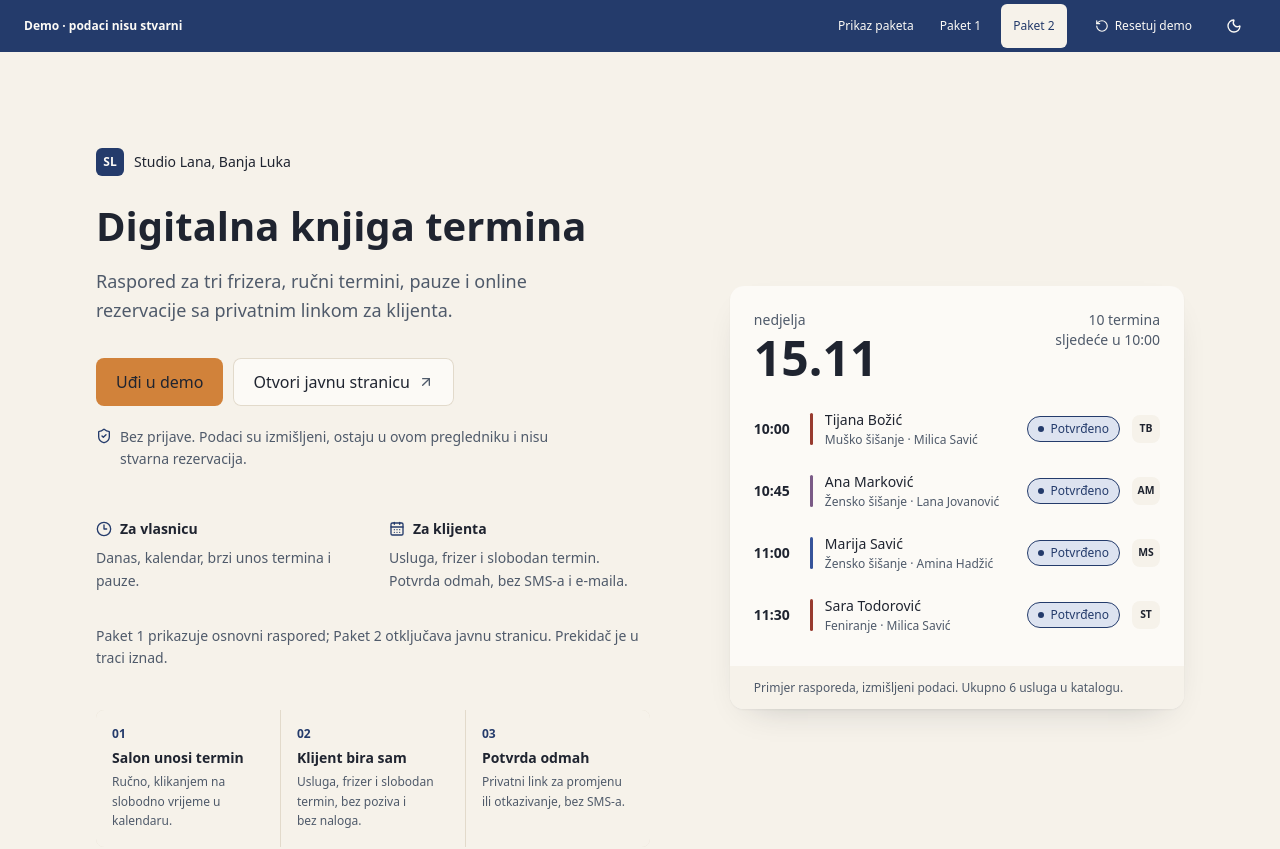
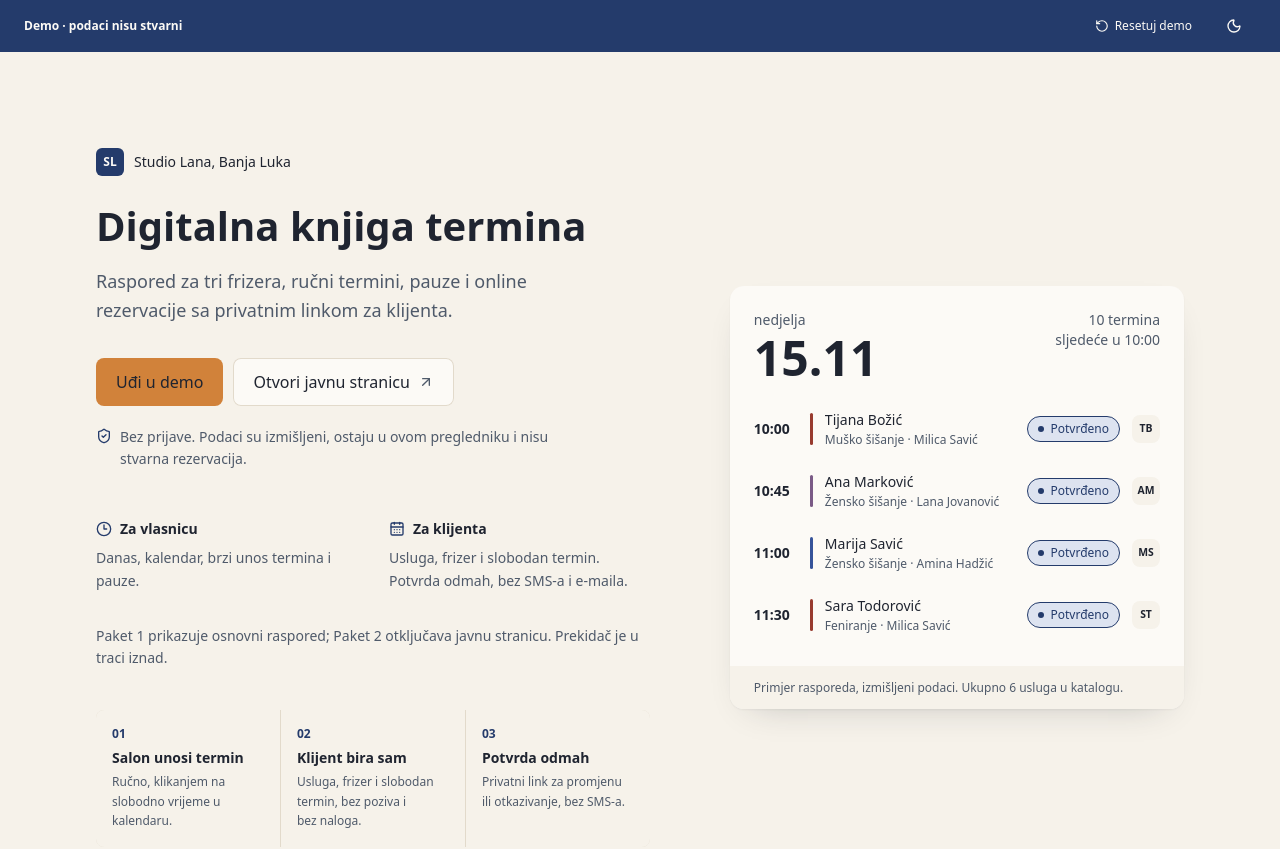
Before and after one commit to dzenanramic/moj-friz, a React (Vite) app in the folder frontend/: page / in a window 1280 px wide. Shown: the top 849 px of the page. Built offline with nearby package versions, Linux system fonts and the light colour scheme; a web font is replaced by a local one.

Commit message:
removed version buttons

```diff
--- a/frontend/src/app/DemoBanner.tsx
+++ b/frontend/src/app/DemoBanner.tsx
@@ -6,59 +6,12 @@ import { toast } from 'sonner'
 import { ConfirmDialog } from '@/components/ui/Modal'
 import { ThemeToggle } from '@/components/ui/ThemeToggle'
 import { gatewayErrorMessage } from '@/data/gateway'
-import { useResetDemo, useSalon, useSetDemoLevel } from '@/data/queries'
-import { cn } from '@/lib/cn'
-
-import type { PlanLevel } from '@/data/types'
-
-function LevelButton({
-  level,
-  active,
-  pending,
-  onClick,
-}: {
-  level: PlanLevel
-  active: boolean
-  pending: boolean
-  onClick: () => void
-}) {
-  const label = level === 'level_1' ? 'Paket 1' : 'Paket 2'
-  return (
-    <button
-      type="button"
-      aria-pressed={active}
-      aria-label={`Prikaži ${label}`}
-      disabled={pending}
-      onClick={onClick}
-      className={cn(
-        'min-h-11 rounded-sm px-3 text-xs font-medium transition-colors focus-visible:outline-2 focus-visible:outline-offset-2 focus-visible:outline-on-primary dark:focus-visible:outline-primary',
-        active
-          ? 'bg-paper text-primary dark:bg-primary dark:text-on-primary'
-          : 'text-on-primary hover:bg-primary-hover dark:text-ink dark:hover:bg-paper',
-      )}
-    >
-      {label}
-    </button>
-  )
-}
+import { useResetDemo } from '@/data/queries'
 
 export function DemoBanner() {
   const navigate = useNavigate()
-  const salon = useSalon()
-  const setLevel = useSetDemoLevel()
   const resetDemo = useResetDemo()
   const [confirmReset, setConfirmReset] = useState(false)
-  const level = salon.data?.plan ?? 'level_2'
-
-  const changeLevel = (next: PlanLevel) => {
-    if (next === level) return
-    setLevel.mutate(next, {
-      onSuccess: () => {
-        toast.success(`Prikaz je prebačen na ${next === 'level_1' ? 'Paket 1' : 'Paket 2'}.`)
-      },
-      onError: (error) => toast.error(gatewayErrorMessage(error)),
-    })
-  }
 
   return (
     <>
@@ -70,10 +23,10 @@ export function DemoBanner() {
           </p>
 
           <div className="ml-auto flex items-center gap-2 py-1">
-            <span className="mr-1.5 hidden text-xs text-on-primary md:inline dark:text-ink">
+            {/* <span className="mr-1.5 hidden text-xs text-on-primary md:inline dark:text-ink">
               Prikaz paketa
-            </span>
-            <LevelButton
+            </span> */}
+            {/* <LevelButton
               level="level_1"
               active={level === 'level_1'}
               pending={setLevel.isPending}
@@ -84,7 +37,7 @@ export function DemoBanner() {
               active={level === 'level_2'}
               pending={setLevel.isPending}
               onClick={() => changeLevel('level_2')}
-            />
+            /> */}
             <button
               type="button"
               onClick={() => setConfirmReset(true)}
```
Also changed, not shown: 1 other file (tests, documents, lock files or other folders).
